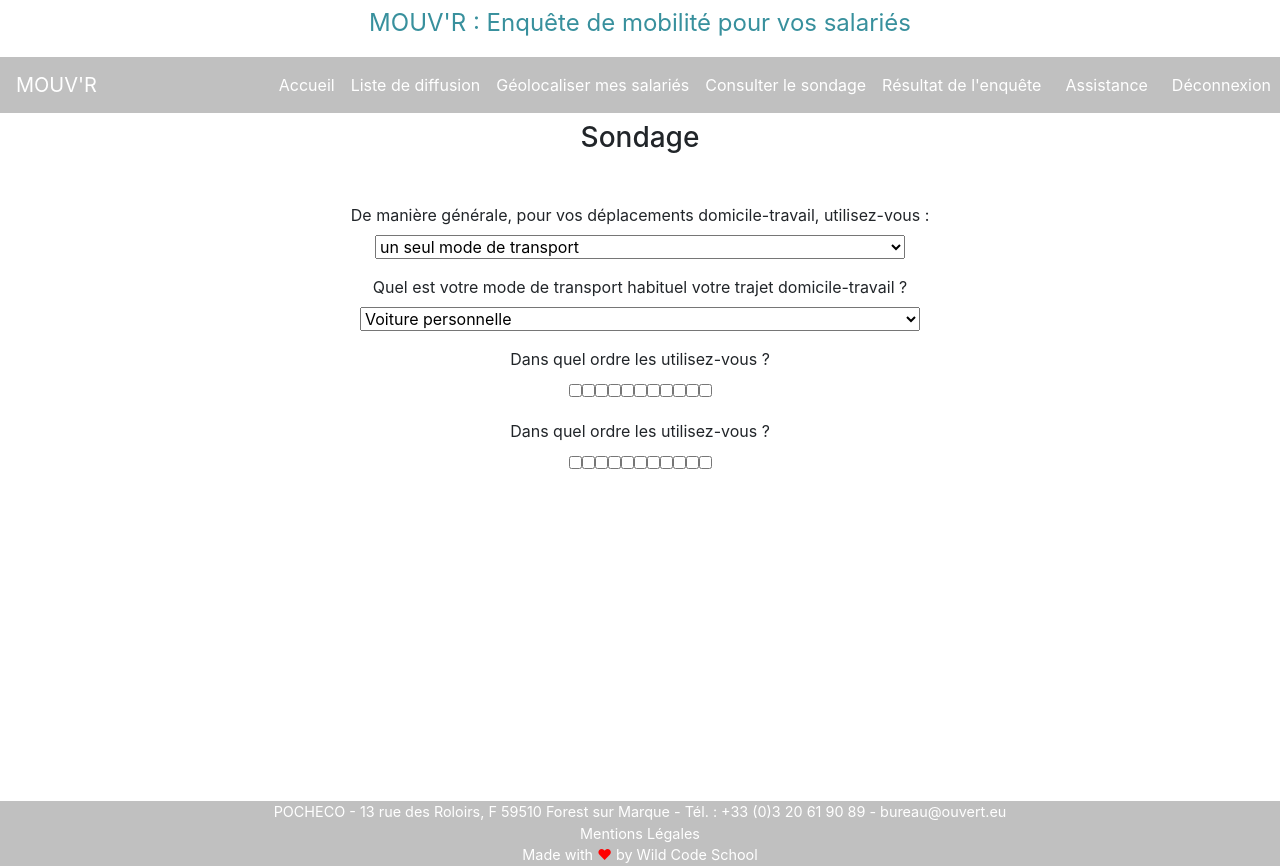
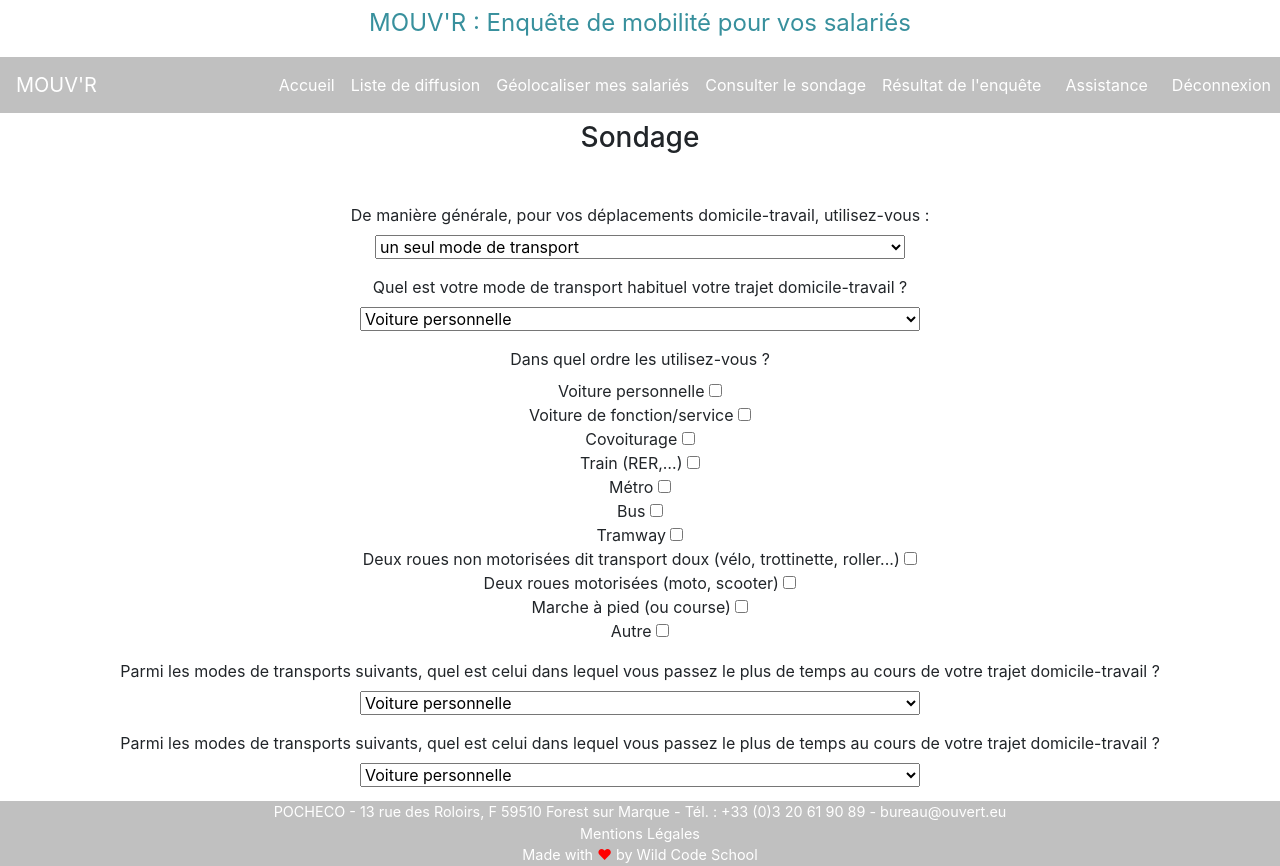
Before and after one commit to EdouardSellier/wcs-ouvert, a React (Create React App) app in the folder front/: page /sondage in a window 1280 px wide. Built offline with nearby package versions, Linux system fonts and the light colour scheme.

Commit message:
I added a question.

```diff
--- a/front/src/components/Sondage.jsx
+++ b/front/src/components/Sondage.jsx
@@ -25,12 +25,15 @@ const Checkbox = props => {
       <br />
       {props.data.possibilities.map(content => {
         return (
+          <div>
+            <span>{content} </span>
             <input
               type="checkbox"
               id={props.data.id}
               name={content}
               onChange={props.function}
             />
+          </div>
         );
       })}
       <p />
@@ -91,9 +94,29 @@ class Sondage extends Component {
           ]
         },
         {
-          id: "questionFour",
-          type: "checkbox",
-          label: "Dans quel ordre les utilisez-vous ?",
+          id: "spendTimeTransport",
+          type: "option",
+          label:
+            "Parmi les modes de transports suivants, quel est celui dans lequel vous passez le plus de temps au cours de votre trajet domicile-travail ?",
+          possibilities: [
+            "Voiture personnelle",
+            "Voiture de fonction/service",
+            "Covoiturage",
+            "Train (RER,…)",
+            "Métro",
+            "Bus",
+            "Tramway",
+            "Deux roues non motorisées dit transport doux (vélo, trottinette, roller...)",
+            "Deux roues motorisées (moto, scooter)",
+            "Marche à pied (ou course)",
+            "Autre"
+          ]
+        },
+        {
+          id: "spendTimeTransport",
+          type: "option",
+          label:
+            "Parmi les modes de transports suivants, quel est celui dans lequel vous passez le plus de temps au cours de votre trajet domicile-travail ?",
           possibilities: [
             "Voiture personnelle",
             "Voiture de fonction/service",
```
Lines whose indentation alone changed are shown as unchanged.
